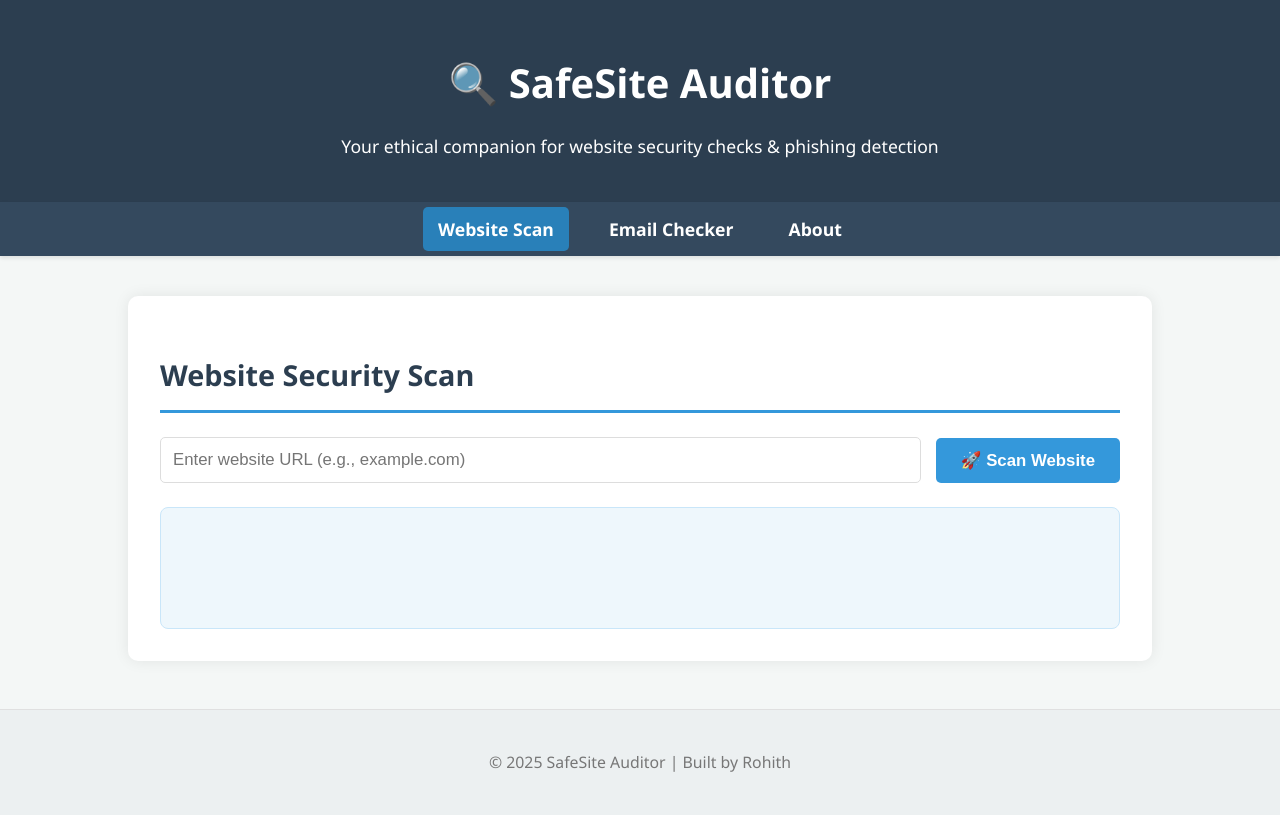
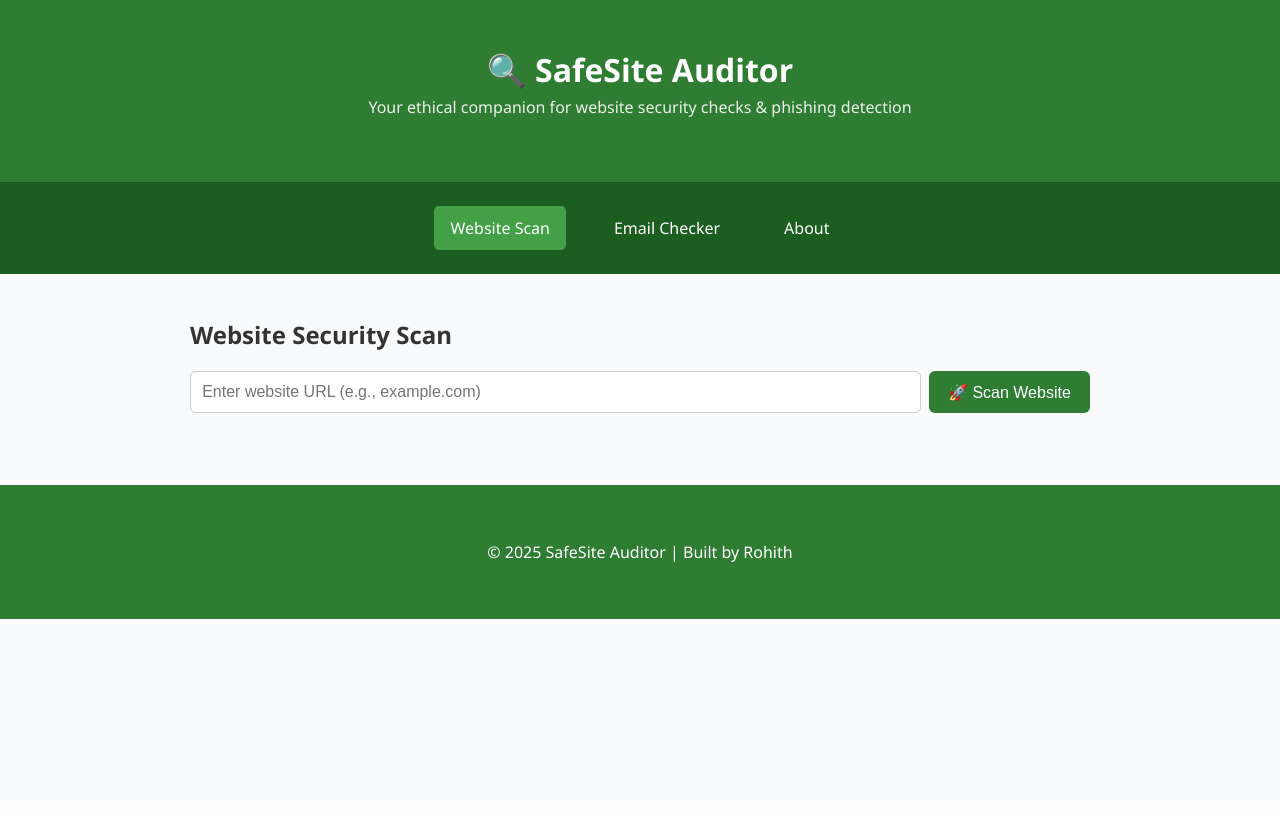
Before and after one commit to rk-005/safe-site-auditor, a Flask app: page /website-scan in a window 1280 px wide. After the commit the page ends 619 px from the top, so only its background shows below. Run offline with Flask 3, Linux system fonts and the light colour scheme.

Commit message:
Update style.css

```diff
--- a/static/css/style.css
+++ b/static/css/style.css
@@ -1,270 +1,126 @@
+/* Base Layout */
 body {
-    font-family: 'Segoe UI', Tahoma, Geneva, Verdana, sans-serif;
+    font-family: 'Segoe UI', Tahoma, sans-serif;
     margin: 0;
     padding: 0;
-    background-color: #f4f7f6;
+    background-color: #f9fafb;
     color: #333;
-    line-height: 1.6;
 }
 
-header {
-    background-color: #2c3e50;
+/* Header */
+.site-header {
+    background-color: #2e7d32;
     color: white;
-    padding: 1.5rem 0;
     text-align: center;
-    box-shadow: 0 3px 6px rgba(0,0,0,0.15);
+    padding: 1.5rem 1rem;
+}
+.site-header h1 {
+    margin: 0;
+    font-size: 2rem;
+}
+.site-header p {
+    margin-top: 0.3rem;
+    opacity: 0.9;
 }
 
-h1 {
-    margin-bottom: 0.75rem;
-    font-size: 2.5em;
+/* Navigation */
+.main-nav {
+    background-color: #1b5e20;
+}
+.main-nav ul {
+    list-style: none;
+    display: flex;
+    justify-content: center;
+    margin: 0;
+    padding: 0;
+}
+.main-nav li {
+    margin: 0 1rem;
+}
+.main-nav a {
+    color: white;
+    text-decoration: none;
+    padding: 0.7rem 1rem;
+    display: inline-block;
+    border-radius: 5px;
+}
+.main-nav a:hover,
+.main-nav a.active {
+    background-color: #43a047;
 }
 
-p {
-    font-size: 1.1em;
+/* Main Container */
+.container {
+    max-width: 900px;
+    margin: 0 auto;
+    padding: 1.5rem;
 }
 
-/* Navigation Bar Styles (NEW) */
-nav {
-    background-color: #34495e;
-    padding: 0.8rem 0;
-    box-shadow: 0 2px 4px rgba(0,0,0,0.1);
+/* Input Group */
+.input-group {
+    display: flex;
+    gap: 0.5rem;
+    margin-bottom: 1rem;
+}
+.input-group input {
+    flex: 1;
+    padding: 0.7rem;
+    border: 1px solid #ccc;
+    border-radius: 6px;
+    font-size: 1rem;
+}
+.input-group button {
+    padding: 0.7rem 1.2rem;
+    background-color: #2e7d32;
+    border: none;
+    border-radius: 6px;
+    color: white;
+    font-size: 1rem;
+    cursor: pointer;
+}
+.input-group button:hover {
+    background-color: #43a047;
 }
 
-nav ul {
-    list-style: none;
-    padding: 0;
-    margin: 0;
-    display: flex;
-    justify-content: center;
-    gap: 25px; /* Space between navigation items */
+/* Loading Indicator */
+.loading {
+    text-align: center;
+    padding: 1rem;
+    font-weight: bold;
+    background: #fff8e1;
+    border: 1px solid #ffeb3b;
+    border-radius: 6px;
+}
+.hidden {
+    display: none;
 }
 
-nav ul li a {
-    color: white;
-    text-decoration: none;
-    font-weight: bold;
-    font-size: 1.1em;
-    padding: 10px 15px;
-    border-radius: 5px;
-    transition: background-color 0.2s ease, color 0.2s ease;
+/* Results */
+.results-container {
+    margin-top: 1rem;
+}
+.result-item {
+    background: white;
+    border-radius: 8px;
+    box-shadow: 0 2px 8px rgba(0, 0, 0, 0.1);
+    margin-bottom: 1rem;
+    padding: 1rem;
+}
+.result-item h3 {
+    margin-top: 0;
 }
 
-nav ul li a:hover,
-nav ul li a.active { /* Add 'active' class via JS for current page */
-    background-color: #2980b9;
+/* Severity Styles */
+.severity-Error { background-color: #ffebee; color: #c62828; padding: 0.3rem 0.6rem; border-radius: 4px; }
+.severity-High { background-color: #fff3e0; color: #ef6c00; padding: 0.3rem 0.6rem; border-radius: 4px; }
+.severity-Critical { background-color: #fbe9e7; color: #b71c1c; padding: 0.3rem 0.6rem; border-radius: 4px; }
+.severity-Info { background-color: #e3f2fd; color: #1565c0; padding: 0.3rem 0.6rem; border-radius: 4px; }
+
+/* Footer */
+.site-footer {
+    background-color: #2e7d32;
     color: white;
+    text-align: center;
+    padding: 1rem;
+    margin-top: 2rem;
 }
-
-
-main {
-    max-width: 960px;
-    margin: 2.5rem auto;
-    padding: 2rem;
-    background-color: white;
-    border-radius: 10px;
-    box-shadow: 0 0 15px rgba(0,0,0,0.08);
-}
-
-section {
-    margin-bottom: 3rem;
-    padding-bottom: 2rem;
-    border-bottom: 1px solid #eee;
-}
-
-section:last-child {
-    border-bottom: none;
-    margin-bottom: 0;
-    padding-bottom: 0;
-}
-
-h2 {
-    color: #2c3e50;
-    border-bottom: 3px solid #3498db;
-    padding-bottom: 0.75rem;
-    margin-bottom: 1.5rem;
-    font-size: 1.8em;
-}
-
-.input-group {
-    display: flex;
-    gap: 15px;
-    margin-bottom: 1.5rem;
-    flex-wrap: wrap;
-    align-items: center;
-}
-
-input[type="text"], textarea {
-    flex-grow: 1;
-    padding: 12px;
-    border: 1px solid #ddd;
-    border-radius: 5px;
-    font-size: 1.05rem;
-    box-sizing: border-box;
-    min-width: 280px;
-    transition: border-color 0.2s ease, box-shadow 0.2s ease;
-}
-
-input[type="text"]:focus, textarea:focus {
-    border-color: #3498db;
-    box-shadow: 0 0 8px rgba(52, 152, 219, 0.2);
-    outline: none;
-}
-
-textarea {
-    resize: vertical;
-    min-height: 180px;
-}
-
-button {
-    padding: 12px 25px;
-    background-color: #3498db;
-    color: white;
-    border: none;
-    border-radius: 5px;
-    cursor: pointer;
-    font-size: 1.05rem;
-    font-weight: bold;
-    transition: background-color 0.2s ease, transform 0.1s ease;
-    flex-shrink: 0; /* Prevent button from shrinking */
-}
-
-button:hover {
-    background-color: #2980b9;
-    transform: translateY(-1px);
-}
-
-button:active {
-    background-color: #216a94;
-    transform: translateY(0);
-}
-
-button:disabled {
-    background-color: #cccccc;
-    cursor: not-allowed;
-}
-
-.hidden {
-    display: none !important;
-}
-
-#loadingIndicator, #emailLoadingIndicator {
-    text-align: center;
-    font-size: 1.1em;
-    color: #555;
-    margin-top: 10px;
-}
-
-.results-container {
-    background-color: #eef7fc;
-    border: 1px solid #c9e6f9;
-    padding: 20px;
-    border-radius: 8px;
-    min-height: 80px;
-    max-height: 650px;
-    overflow-y: auto;
-    font-size: 0.95em;
-}
-
-.result-item {
-    background-color: #fff;
-    border: 1px solid #e0e0e0;
-    padding: 15px 20px;
-    margin-bottom: 12px;
-    border-radius: 6px;
-    box-shadow: 0 2px 5px rgba(0,0,0,0.07);
-}
-
-.result-item h3 {
-    margin-top: 0;
-    margin-bottom: 8px;
-    font-size: 1.3em;
-    color: #34495e;
-}
-
-.result-item p {
-    margin: 0 0 6px 0;
-}
-
-.result-item strong {
-    color: #2c3e50;
-}
-
-/* Severity Styling */
-.severity-Critical {
-    color: #c0392b; /* Dark Red */
-    font-weight: bold;
-}
-.severity-High {
-    color: #e74c3c; /* Red */
-    font-weight: bold;
-}
-.severity-Medium {
-    color: #f39c12; /* Orange */
-    font-weight: bold;
-}
-.severity-Low {
-    color: #f1c40f; /* Yellow */
-}
-.severity-Info {
-    color: #2ecc71; /* Green */
-}
-.severity-Error {
-    color: #8e44ad; /* Purple for internal errors */
-    font-weight: bold;
-}
-
-pre {
-    background-color: #f8f8f8;
-    padding: 10px;
-    border-radius: 4px;
-    overflow-x: auto;
-    font-size: 0.85em;
-    white-space: pre-wrap; /* Allows text to wrap */
-    word-wrap: break-word; /* Breaks long words */
-}
-
-footer {
-    text-align: center;
-    padding: 1.5rem 0;
-    margin-top: 3rem;
-    background-color: #ecf0f1;
-    color: #777;
-    font-size: 0.9em;
-    border-top: 1px solid #e0e0e0;
-}
-
-/* Responsive adjustments */
-@media (max-width: 768px) {
-    main {
-        margin: 1.5rem;
-        padding: 1.5rem;
-    }
-    h1 {
-        font-size: 2em;
-    }
-    h2 {
-        font-size: 1.5em;
-    }
-    nav ul {
-        flex-direction: column;
-        gap: 10px;
-    }
-    nav ul li a {
-        display: block;
-        text-align: center;
-    }
-}
-
-@media (max-width: 600px) {
-    .input-group {
-        flex-direction: column;
-        gap: 10px;
-    }
-    input[type="text"], textarea {
-        min-width: unset; /* Remove min-width on small screens */
-    }
-    button {
-        width: 100%; /* Full width buttons on small screens */
-    }
-}
```
